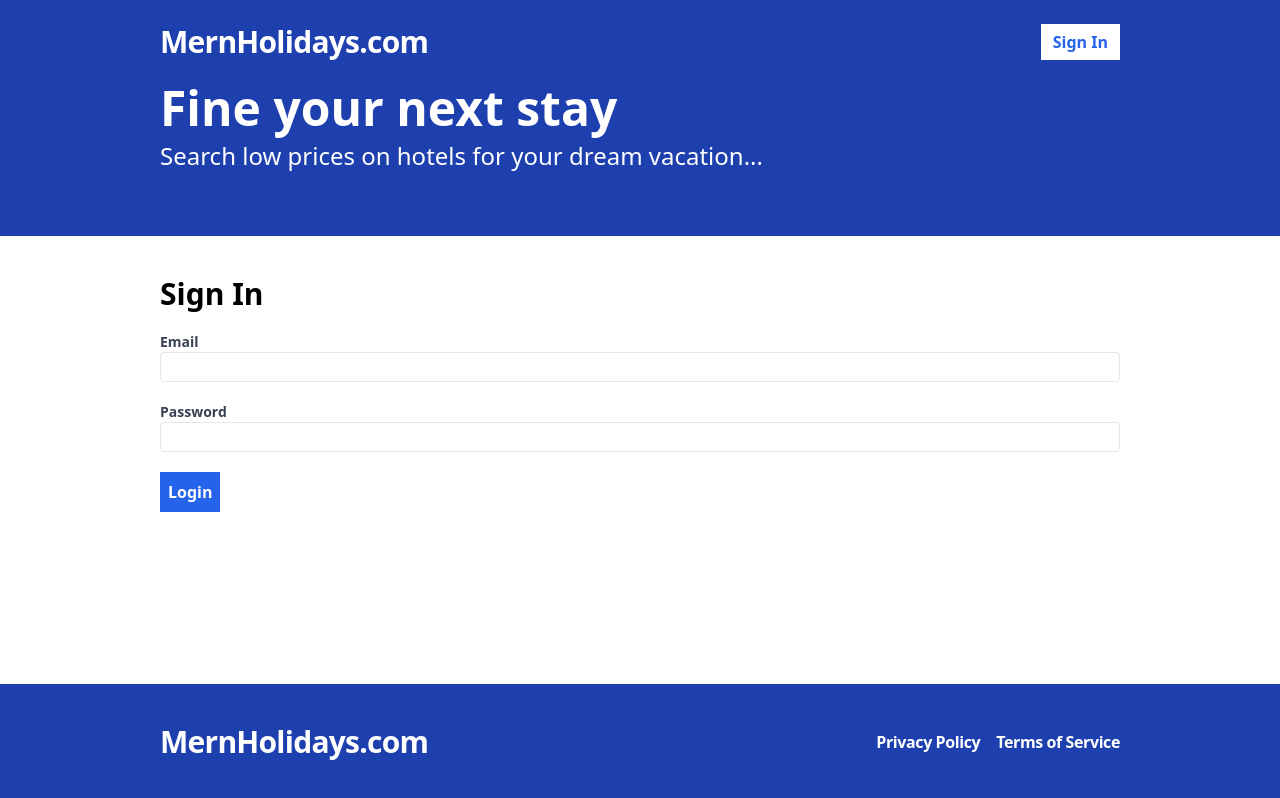
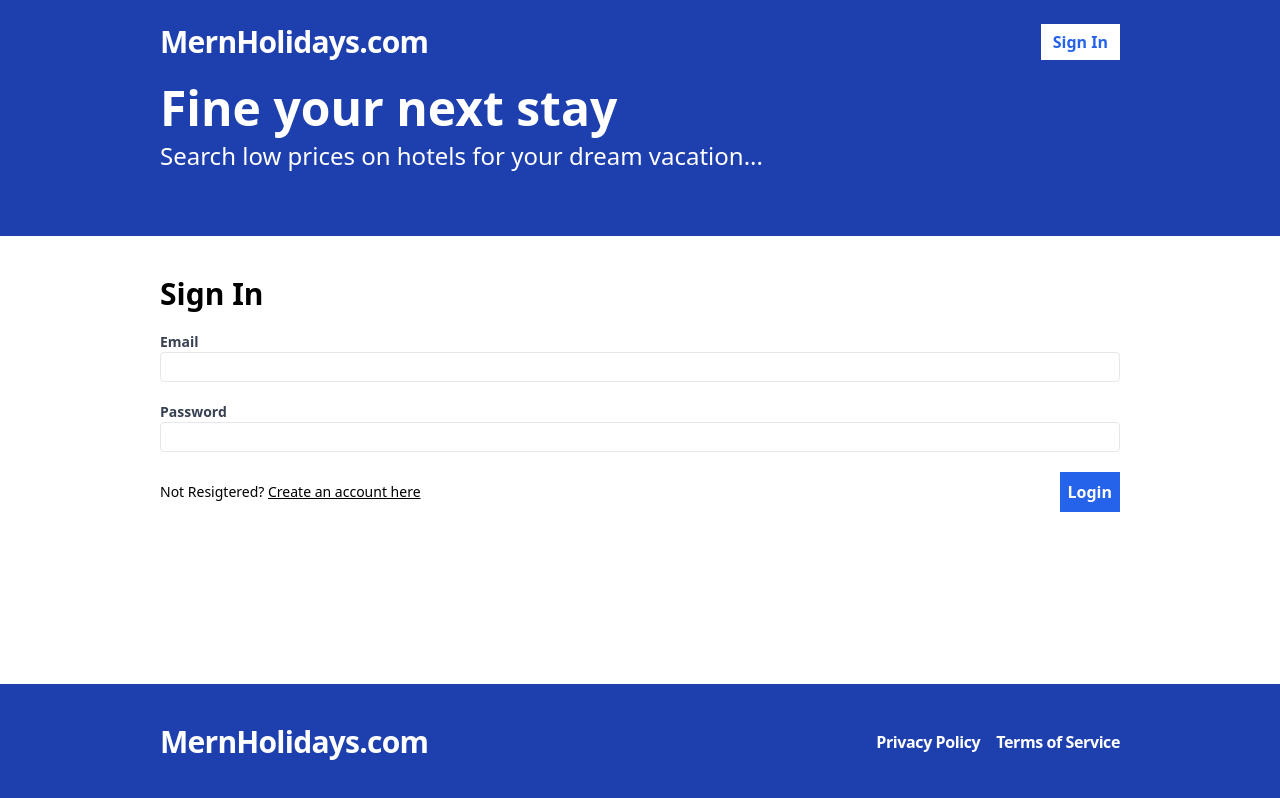
Before and after one commit to austinleepro/Booking-app, a React (Vite) app in the folder frontend/: page /sign-in in a window 1280 px wide. Built offline with nearby package versions, Linux system fonts and the light colour scheme; no server answers.

Commit message:
finish auth

```diff
--- a/frontend/src/pages/SignIn.tsx
+++ b/frontend/src/pages/SignIn.tsx
@@ -3,6 +3,7 @@
 import { useAppContext } from "../contexts/AppContext";
 import * as apiClient from "../api-client";
 import { useNavigate } from "react-router-dom";
+import { Link } from "react-router-dom";
 
 export type SignInFormData = {
   email: string;
@@ -68,7 +69,14 @@
           <span className="text-red-500">{errors.password.message}</span>
         )}
       </label>
-      <span>
+      <span className="flex items-center justify-between">
+        <span className="text-sm">
+          Not Resigtered?{" "}
+          <Link className="underline" to="/register">
+            {" "}
+            Create an account here
+          </Link>
+        </span>
         <button
           type="submit"
           className="bg-blue-600 text-white p-2 font-bold hover:bg-blue-500 text-x1"
```
